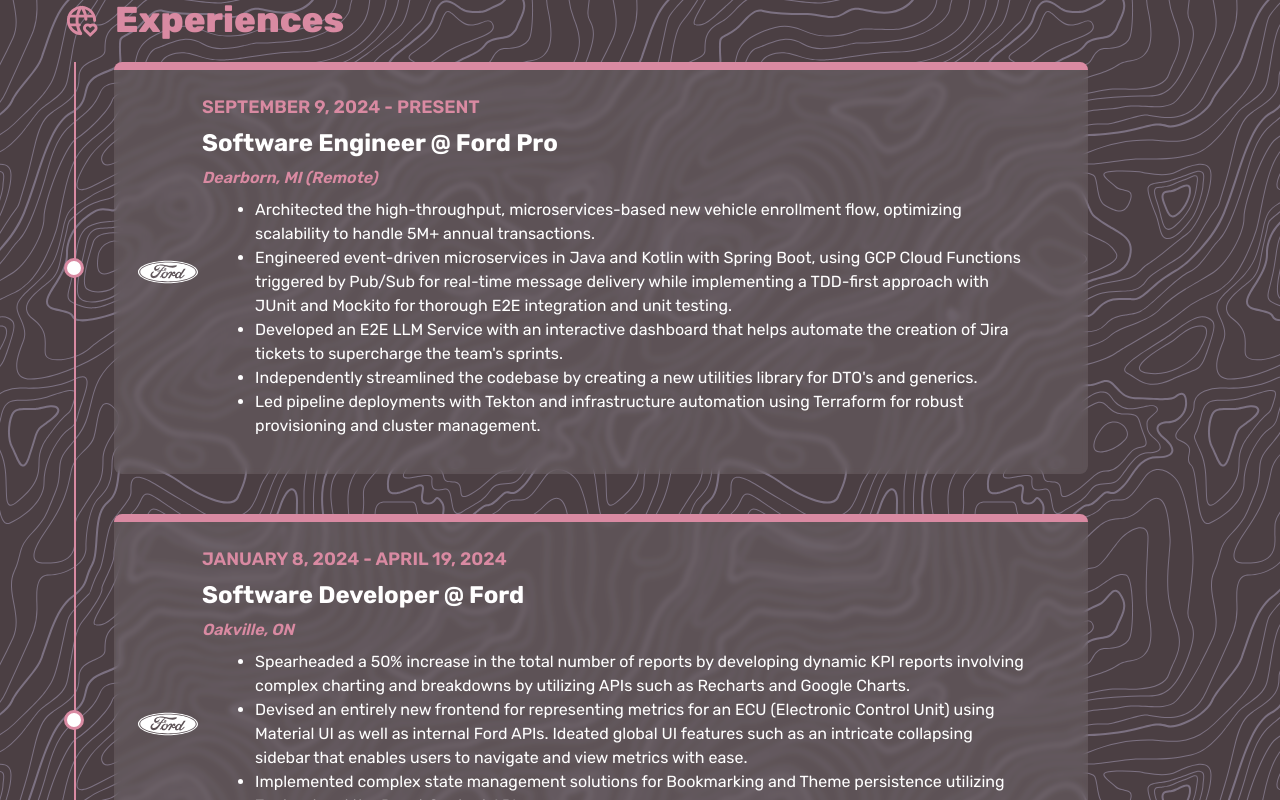
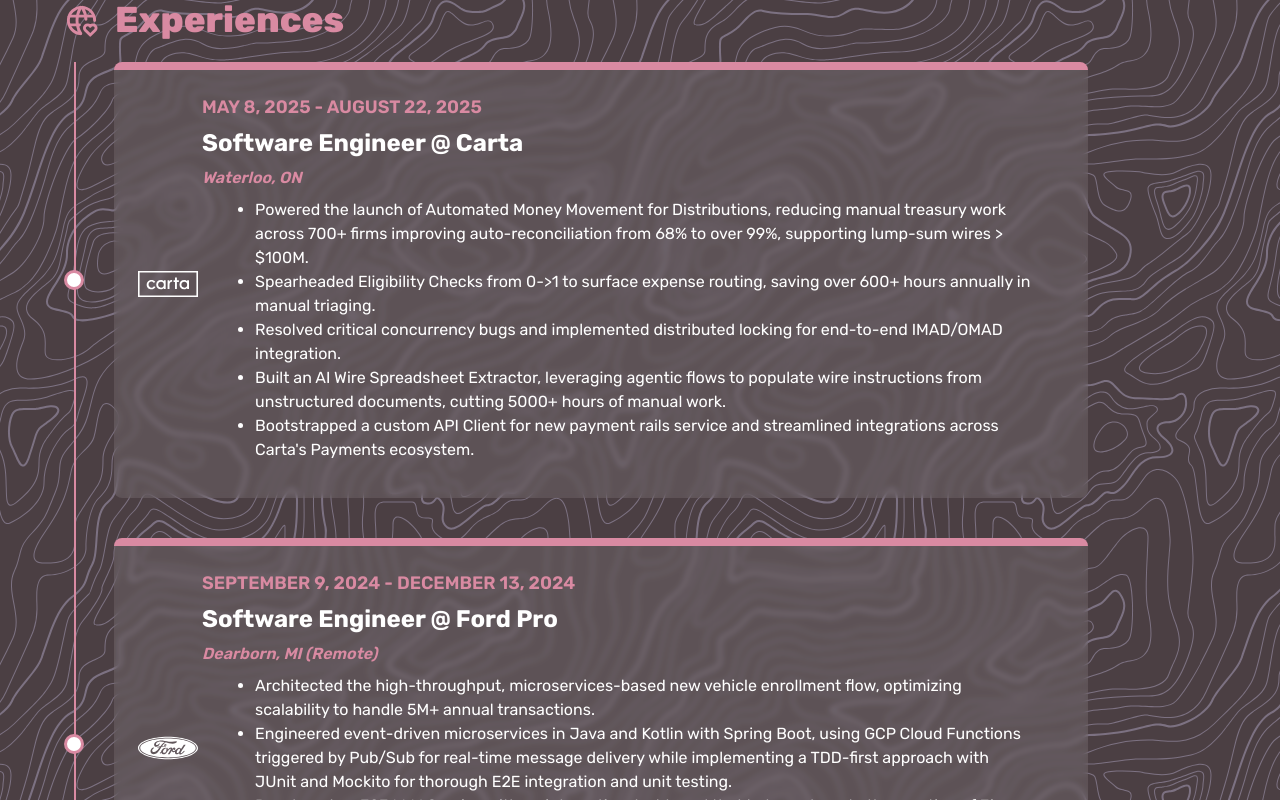
Before and after one commit to OmOgale/Exhibit, a Next.js app in the folder exhibit/: page / in a window 1280 px wide. Shown: the part 1900-2700 px from the top of the page. Built offline with nearby package versions, Linux system fonts and the light colour scheme; a web font is replaced by a local one.

Commit message:
feat: updating timeline

```diff
--- a/exhibit/src/components/Timeline.tsx
+++ b/exhibit/src/components/Timeline.tsx
@@ -14,36 +14,75 @@
 import { IconType } from "react-icons";
 import { SiFord } from "react-icons/si";
 import { TbWorldHeart } from "react-icons/tb";
+import { CartaIcon } from "../icons/CartaIcon";
+import type { IconProps } from "@chakra-ui/react";
 
 const milestones = [
+    {
+    id: 1,
+    title: "Software Engineer @ Carta",
+    icon: CartaIcon,
+    description: (
+      <ul text-align="left">
+        <li>
+          Powered the launch of Automated Money Movement for Distributions, reducing manual treasury work across 700+ firms improving
+          auto-reconciliation from 68% to over 99%, supporting lump-sum wires &gt; $100M.
+        </li>
+        <li>
+          Spearheaded Eligibility Checks from 0{"->"}1 to surface expense routing, saving over 600+ hours annually in manual triaging.
+        </li>
+        <li>
+          Resolved critical concurrency bugs and implemented distributed locking for end-to-end IMAD/OMAD integration.
+        </li>
+        <li>
+          Built an AI Wire Spreadsheet Extractor, leveraging agentic flows to populate wire instructions from unstructured documents, cutting
+          5000+ hours of manual work.
+        </li>
+        <li>
+          Bootstrapped a custom API Client for new payment rails service and streamlined integrations across Carta's Payments ecosystem.
+        </li>
+      </ul>
+    ),
+    date: "MAY 8, 2025 - AUGUST 22, 2025",
+    location: "Waterloo, ON",
+  },
   {
-    id: 1,
+    id: 2,
     title: "Software Engineer @ Ford Pro",
     icon: SiFord,
     description: (
       <ul text-align="left">
         <li>
-          Architected the high-throughput, microservices-based new vehicle enrollment flow, optimizing scalability to handle 5M+ annual transactions.
+          Architected the high-throughput, microservices-based new vehicle
+          enrollment flow, optimizing scalability to handle 5M+ annual
+          transactions.
         </li>
         <li>
-        Engineered event-driven microservices in Java and Kotlin with Spring Boot, using GCP Cloud Functions triggered by Pub/Sub for real-time message delivery while implementing a TDD-first approach with JUnit and Mockito for thorough E2E integration and unit testing.
+          Engineered event-driven microservices in Java and Kotlin with Spring
+          Boot, using GCP Cloud Functions triggered by Pub/Sub for real-time
+          message delivery while implementing a TDD-first approach with JUnit
+          and Mockito for thorough E2E integration and unit testing.
         </li>
         <li>
-        Developed an E2E LLM Service with an interactive dashboard that helps automate the creation of Jira tickets to supercharge the team&apos;s sprints.
+          Developed an E2E LLM Service with an interactive dashboard that helps
+          automate the creation of Jira tickets to supercharge the team&apos;s
+          sprints.
         </li>
         <li>
-          Independently streamlined the codebase by creating a new utilities library for DTO&apos;s and generics.
+          Independently streamlined the codebase by creating a new utilities
+          library for DTO&apos;s and generics.
         </li>
         <li>
-        Led pipeline deployments with Tekton and infrastructure automation using Terraform for robust provisioning and cluster management.
+          Led pipeline deployments with Tekton and infrastructure automation
+          using Terraform for robust provisioning and cluster management.
         </li>
       </ul>
     ),
-    date: "SEPTEMBER 9, 2024 - PRESENT",
+    date: "SEPTEMBER 9, 2024 - DECEMBER 13, 2024",
     location: "Dearborn, MI (Remote)",
   },
   {
-    id: 2,
+    id: 3,
     title: "Software Developer @ Ford",
     icon: SiFord,
     description: (
@@ -54,13 +93,20 @@
           breakdowns by utilizing APIs such as Recharts and Google Charts.
         </li>
         <li>
-          Devised an entirely new frontend for representing metrics for an ECU (Electronic Control Unit) using Material UI as well as internal Ford APIs. Ideated global UI features such as an intricate collapsing sidebar that enables users to navigate and view metrics with ease.
+          Devised an entirely new frontend for representing metrics for an ECU
+          (Electronic Control Unit) using Material UI as well as internal Ford
+          APIs. Ideated global UI features such as an intricate collapsing
+          sidebar that enables users to navigate and view metrics with ease.
         </li>
         <li>
-          Implemented complex state management solutions for Bookmarking and Theme persistence utilizing Zustand and the React Context API.
+          Implemented complex state management solutions for Bookmarking and
+          Theme persistence utilizing Zustand and the React Context API.
         </li>
         <li>
-          Worked with advanced components such as Datagrids and Datepickers in MUI X to develop fullstack implementations for Global Metric and Performance Targets dashboards integrated with SWR caching strategies, CGI Scripts, and MySQL scripting to connect with the backend database.
+          Worked with advanced components such as Datagrids and Datepickers in
+          MUI X to develop fullstack implementations for Global Metric and
+          Performance Targets dashboards integrated with SWR caching strategies,
+          CGI Scripts, and MySQL scripting to connect with the backend database.
         </li>
       </ul>
     ),
@@ -68,20 +114,25 @@
     location: "Oakville, ON",
   },
   {
-    id: 3,
+    id: 4,
     title: "System Software Developer @ Ford",
     icon: SiFord,
     description: (
       <ul text-align="left">
         <li>
           Setup the First installation of Ford&lsquo;s latest in-development
-          infotainment system in the Performance Lab to be demoed to the Chief Connected Vehicle Software Officer at Ford.
+          infotainment system in the Performance Lab to be demoed to the Chief
+          Connected Vehicle Software Officer at Ford.
         </li>
         <li>
-          Responsible for solely developing key KPIs for a new ECU to identify performance bottlenecks utilizing OOP practices, internal APIs and Slash in Python within an Agile framework.
+          Responsible for solely developing key KPIs for a new ECU to identify
+          performance bottlenecks utilizing OOP practices, internal APIs and
+          Slash in Python within an Agile framework.
         </li>
         <li>
-          Lead tri-weekly standup meetings with the Performance team to notify metrics, regressions, as well as blockers for the ECU that I was managing.
+          Lead tri-weekly standup meetings with the Performance team to notify
+          metrics, regressions, as well as blockers for the ECU that I was
+          managing.
         </li>
         <li>
           In-depth involvement with the OS by working on QNX and Android Debug
@@ -146,7 +197,7 @@
 interface CardProps {
   title: string;
   description: ReactNode;
-  icon: IconType;
+  icon: IconType | ((props: IconProps) => JSX.Element);
   date: string;
   location: string;
 }
--- /dev/null
+++ b/exhibit/src/icons/CartaIcon.tsx
@@ -0,0 +1,10 @@
+import { Icon, IconProps } from "@chakra-ui/react";
+
+export const CartaIcon = (props: IconProps) => (
+  <Icon viewBox="0 0 119.26 52" {...props}>
+    <path
+      fill="currentColor"
+      d="M0,0V52H119.26V0H0ZM116.09,48.83H3.17V3.17H116.09V48.83ZM17.25,27.3c0-5.88,4.94-9.34,9.37-9.34,3.17,0,6.13,1.2,7.72,3.95l-2.96,1.73c-.51-.78-1.21-1.41-2.03-1.85-.82-.44-1.73-.66-2.67-.65-2.61,0-5.71,2.04-5.71,6.1s2.96,6.13,5.95,6.13c2.08,0,3.81-1.16,4.83-2.96l3.03,1.41c-1.72,3.1-4.78,4.75-8.34,4.75-4.48,0-9.2-3.46-9.2-9.27Zm28.12,9.26c2.46,0,4.79-1.09,5.99-2.68v2.18h3.66V18.42h-3.66v2.19c-1.14-1.6-3.52-2.64-5.99-2.64-5.39,0-9.16,3.95-9.16,9.3s3.81,9.3,9.16,9.3Zm.35-15.25c3.38,0,5.7,2.53,5.7,5.95s-2.33,5.95-5.7,5.95-5.78-2.57-5.78-6.02,2.4-5.88,5.78-5.88Zm27.79,.52h-2.82v-3.53h2.85v-5.21h3.77v5.21h3.91v3.53h-3.91v14.23h-3.81v-14.23Zm18.15,14.73c2.47,0,4.79-1.09,5.99-2.68v2.18h3.66V18.42h-3.66v2.19c-1.14-1.6-3.52-2.64-5.99-2.64-5.39,0-9.16,3.95-9.16,9.3s3.8,9.3,9.16,9.3Zm.36-15.25c3.38,0,5.71,2.53,5.71,5.95s-2.33,5.95-5.71,5.95-5.78-2.57-5.78-6.02,2.4-5.88,5.78-5.88Zm-29.42,14.73h-3.81V18.39h3.49v3.07c.72-1.99,2.25-3.35,4.27-3.35,.44,0,.88,.04,1.3,.14v3.41c-2.84-.33-5.25,1.66-5.25,6.2v8.18Z"
+    />
+  </Icon>
+);
```
Also changed, not shown: exhibit/package.json (+4 -8 lines), 1 other file (tests, documents, lock files or other folders).
